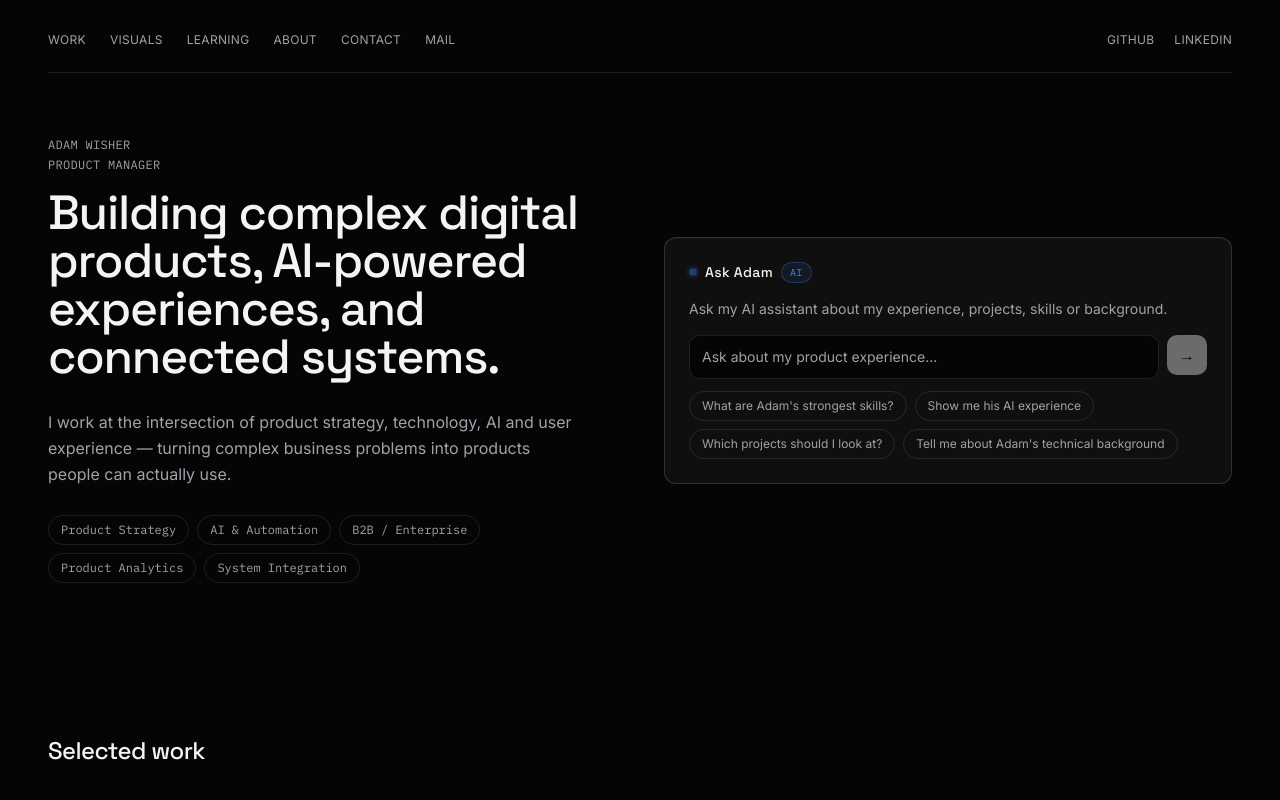
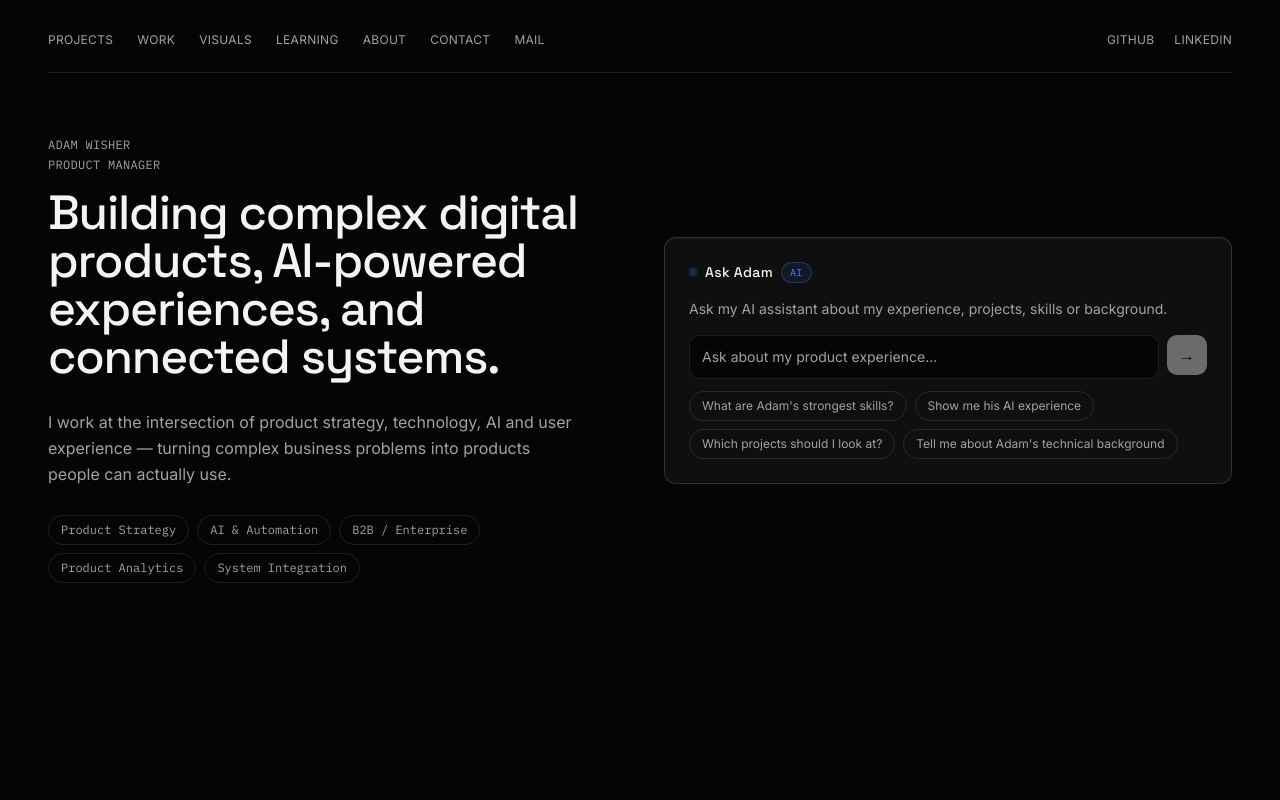
Before and after one commit to wisheradam/adamwisher-portfolio, a Next.js app: page / in a window 1280 px wide. Shown: the top 800 px of the page. Built offline with nearby package versions, Linux system fonts and the light colour scheme.

Commit message:
Remove homepage project grid and add Projects navigation link

```diff
--- a/app/page.tsx
+++ b/app/page.tsx
@@ -1,5 +1,4 @@
 import { Hero } from "@/components/home/hero";
-import { SelectedWork } from "@/components/home/selected-work";
 
 export const revalidate = 300;
 
@@ -7,7 +6,6 @@ export default function HomePage() {
   return (
     <main>
       <Hero />
-      <SelectedWork />
     </main>
   );
 }
--- a/components/home/hero-navigation.tsx
+++ b/components/home/hero-navigation.tsx
@@ -5,6 +5,7 @@ const GITHUB_URL = "#"; // TODO: real GitHub URL
 const LINKEDIN_URL = "#"; // TODO: real LinkedIn URL
 
 const primaryLinks = [
+  { label: "Projects", href: "/projects" },
   { label: "Work", href: "/work" },
   { label: "Visuals", href: "/visuals" },
   { label: "Learning", href: "/learning" },
```
